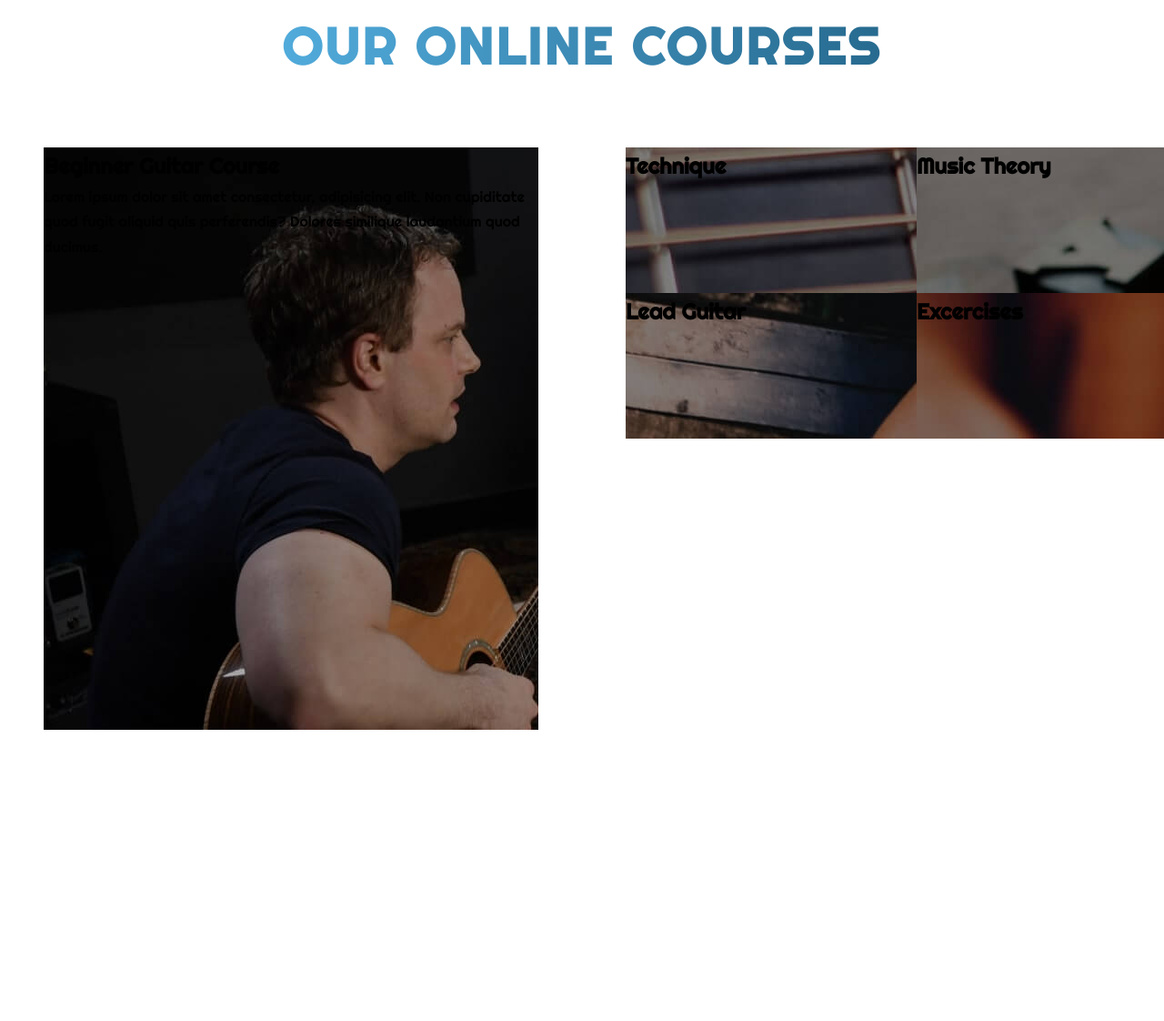
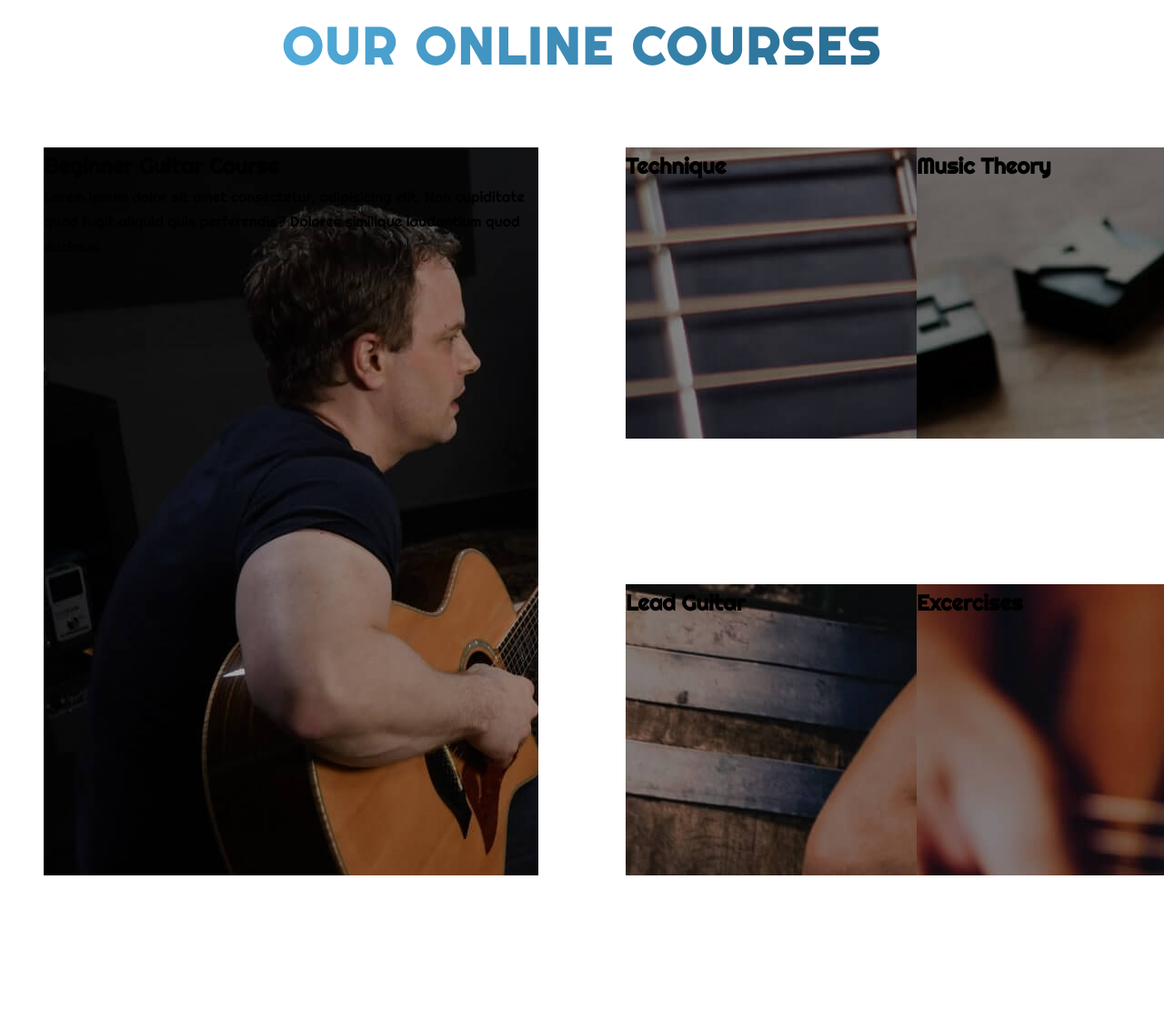
Before and after one commit to cortinabryan/Guitar-Lessons-Website, a website: page index.html in a window 1280 px wide. Shown: the part 4229-5351 px from the top of the page at 91% size. Before the commit the page ends 5031 px from the top, so only its background shows below. Drawn offline with Linux system fonts and the light colour scheme.

```diff
--- a/sass/components/_course-box.scss
+++ b/sass/components/_course-box.scss
@@ -2,14 +2,21 @@
   // padding: 60px 14px;
   position: relative;
   // font-size: 40rem;
+  // object-fit: cover;
+
   &-main {
     background-image: url(../img/Guitar-teacher.jpg);
-    height: 40rem;
+    height: 50rem;
+    max-width: 100%;
+    object-fit: cover;
+    // object-position: right;
   }
 
   &-small {
-    height: 10rem;
+    height: 20rem;
     width: 25rem;
+    margin: 0 10rem 10rem 0;
+    object-fit: fill;
     &-1 {
       background-image: url(../img/Guitar-course-1.jpg);
     }
```
Also changed, not shown: css/style.css.
